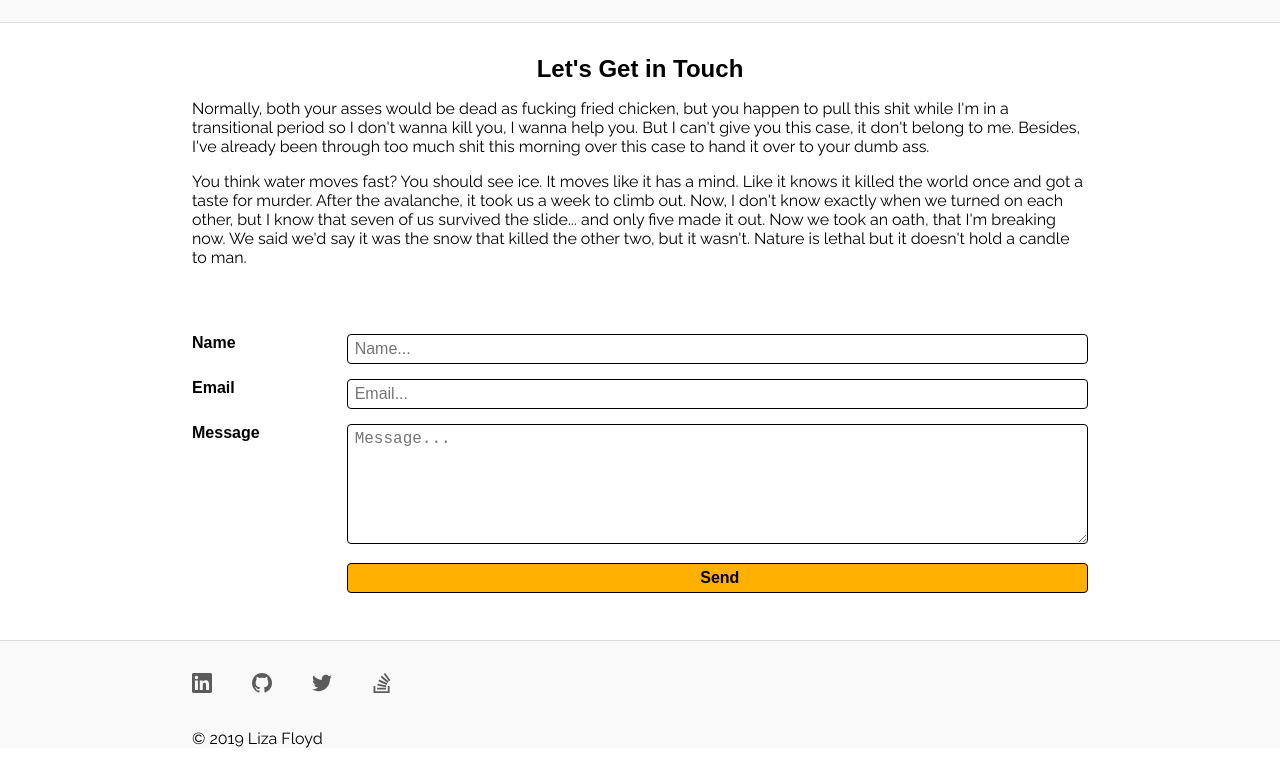
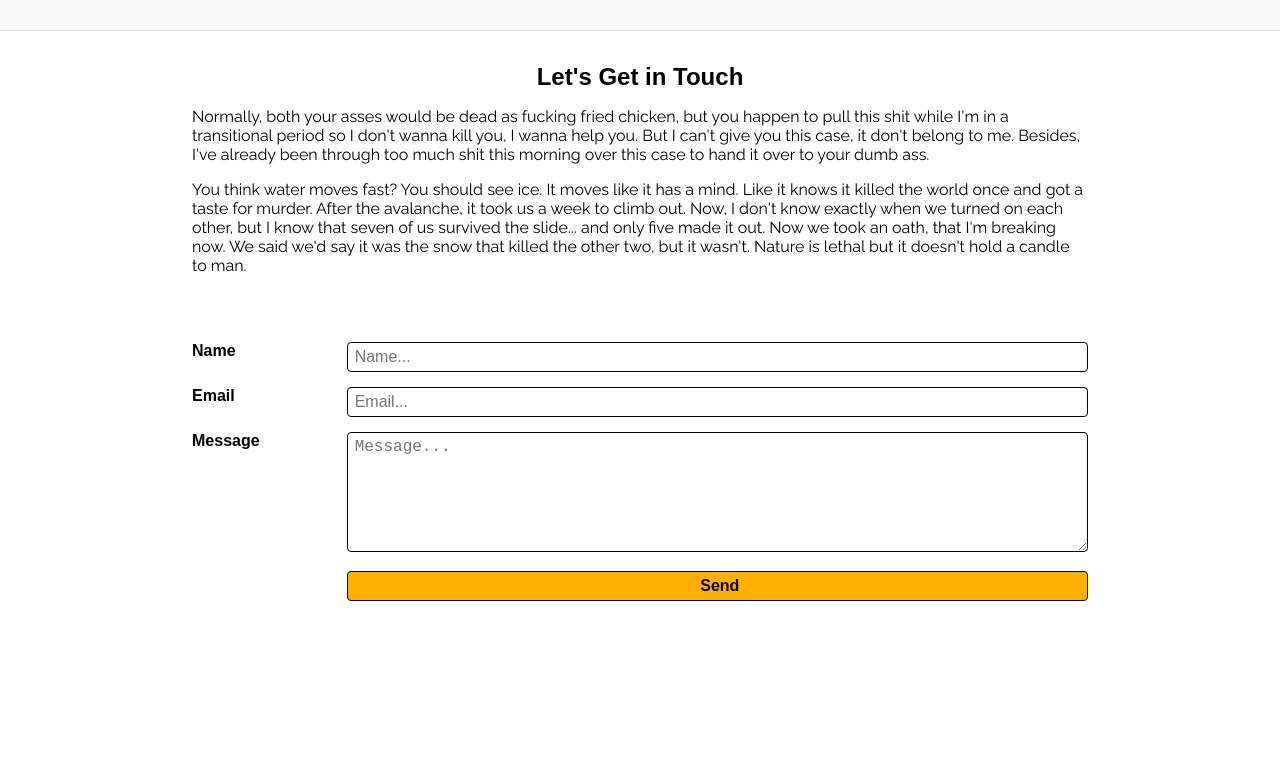
Before and after one commit to lizafloyd/portfolio_site, a React (Create React App) app: page / in a window 1280 px wide. Shown: the part 1878-2658 px from the top of the page. After the commit the page ends 2526 px from the top, so only its background shows below. Built offline with nearby package versions, Linux system fonts and the light colour scheme; a web font is replaced by a local one.

Commit message:
Revert "Footer and Header Components"
This reverts commit f3bce7ef65d317a3d8692a8b5ce729f37534defa.

```diff
--- a/src/components/App.js
+++ b/src/components/App.js
@@ -1,6 +1,4 @@
 import React, {Component, Fragment} from 'react';
-import Header from './Header';
-import Footer from './Footer';
 import WorkExperience from './WorkExperience';
 import FunFacts from './FunFacts';
 import ContactForm from './ContactForm';
@@ -20,12 +18,18 @@ class App extends Component {
   render() {
     return (
       <Fragment>
-        <Header
-          skipLink={true}
-          profileImage={profile}
-          profileAlt="Liza Floyd"
-          bannerClasses="banner"
-        />
+        <a href="#main" className="skip">
+          Skip to Main Content
+        </a>
+        <header id="top">
+          <div className="banner" />
+
+          <img
+            src={profile}
+            className="small-3 responsive-image header-image"
+            alt="Liza Floyd"
+          />
+        </header>
 
         <main role="main">
           <section className="container">
@@ -44,7 +48,7 @@ class App extends Component {
                   on Rails. If I'm not learning, I'm not happy.
                 </p>
               </div>
-              <div className="social-icons margin-horizontal full-width">
+              <div className="social-icons full-width">
                 <div className="icon-container small-6">
                   <a href={process.env.REACT_APP_LINKEDIN_ANCHOR} role="button">
                     <LinkedInIcon />
@@ -106,7 +110,6 @@ class App extends Component {
             <ContactForm />
           </section>
         </main>
-        <Footer />
       </Fragment>
     );
   }
--- a/src/components/Footer.js
+++ /dev/null
@@ -1,73 +0,0 @@
-import React from 'react';
-import PropTypes from 'prop-types';
-import LinkedInIcon from './icons/LinkedInIcon';
-import GithubIcon from './icons/GithubIcon';
-import TwitterIcon from './icons/TwitterIcon';
-import StackOverflowIcon from './icons/StackOverflowIcon';
-
-/** Renders the global footer component.
- * @param {boolean} linkedin - Toggles the LinkedIn logo on/off.
- * @param {boolean} github - Toggles the Github logo on/off.
- * @param {boolean} twitter - Toggles the Twitter logo on/off.
- * @param {boolean} stackOverflow - Toggles the Stack Overflow logo on/off.
- * @param {boolean} copyright - Toggles the copyright text on/off.
- * @returns {string} - Returns a JSX representation of the Footer.
- */
-const Footer = ({linkedIn, github, twitter, stackOverflow, copyright}) => (
-  <footer
-    id="footer"
-    className="background-gray border-gray top"
-    role="contentinfo"
-  >
-    <div className="container">
-      <div className="margin-horizontal">
-        <div className="icon-container margin-horizontal">
-          {linkedIn && (
-            <a href={process.env.REACT_APP_LINKEDIN_ANCHOR} role="button">
-              <LinkedInIcon />
-            </a>
-          )}
-          {github && (
-            <a href={process.env.REACT_APP_GITHUB_ANCHOR} role="button">
-              <GithubIcon />
-            </a>
-          )}
-          {twitter && (
-            <a href={process.env.REACT_APP_TWITTER_ANCHOR} role="button">
-              <TwitterIcon />
-            </a>
-          )}
-
-          {stackOverflow && (
-            <a href={process.env.REACT_APP_STACKOVERFLOW_ANCHOR} role="button">
-              <StackOverflowIcon />
-            </a>
-          )}
-        </div>
-        {copyright && (
-          <span className="copyright">
-            © {new Date().getFullYear()} {process.env.REACT_APP_AUTHOR_NAME}
-          </span>
-        )}
-      </div>
-    </div>
-  </footer>
-);
-
-Footer.propTypes = {
-  linkedIn: PropTypes.bool,
-  github: PropTypes.bool,
-  twitter: PropTypes.bool,
-  stackOverflow: PropTypes.bool,
-  copyright: PropTypes.bool,
-};
-
-Footer.defaultProps = {
-  linkedIn: true,
-  github: true,
-  twitter: true,
-  stackOverflow: true,
-  copyright: true,
-};
-
-export default Footer;
--- a/src/components/Header.js
+++ /dev/null
@@ -1,40 +0,0 @@
-import React, {Fragment} from 'react';
-import PropTypes from 'prop-types';
-
-/** Renders the Header component.
- * @param {boolean} skipLink - Toggles the a11y skip link on/off.
- * @param {string} bannerClasses - A string of classes to be used for the banner.
- * @param {string} profileImage - The URL of the profile image.
- * @param {string} profileAlt - A string describing the profile image.
- * @returns {string} - Returns a JSX representation of the Header.
- */
-const Header = ({skipLink, bannerClasses, profileImage, profileAlt}) => (
-  <Fragment>
-    {skipLink && (
-      <a href="#main" className="skip">
-        Skip to Main Content
-      </a>
-    )}
-    <header id="top" role="banner">
-      <div className={bannerClasses} />
-      <img
-        src={profileImage}
-        alt={profileAlt || ''}
-        className="small-3 responsive-image header-image"
-      />
-    </header>
-  </Fragment>
-);
-
-Header.propTypes = {
-  profileImage: PropTypes.string.isRequired,
-  profileAlt: PropTypes.string,
-  bannerClasses: PropTypes.string,
-  skipLink: PropTypes.bool,
-};
-
-Header.defaultProps = {
-  skipLink: true,
-};
-
-export default Header;
--- a/src/components/icons/GithubIcon.js
+++ b/src/components/icons/GithubIcon.js
@@ -2,12 +2,10 @@ import React from 'react';
 import PropTypes from 'prop-types';
 
 /** Renders an inline SVG of the Github logo.
- * @param {string} height - The height of the SVG in pixels.
- * @param {string} width - The width of the SVG in pixels.
- * @param {string} fill - The color hex code that the SVG should be.
+ * @param {object} props - The component props.
  * @returns {string} - Returns a JSX representation of the Github logo.
  */
-const GithubIcon = ({height, width, fill}) => (
+const GithubIcon = (props) => (
   <svg
     viewBox="0 0 16 16"
     xmlns="http://www.w3.org/2000/svg"
@@ -15,18 +13,18 @@ const GithubIcon = ({height, width, fill}) => (
     clipRule="evenodd"
     strokeLinejoin="round"
     strokeMiterlimit="1.414"
-    height={height}
-    width={width}
-    fill={fill}
+    height={props.height}
+    width={props.width}
+    fill={props.fill}
   >
     <path d="M8 0C3.58 0 0 3.582 0 8c0 3.535 2.292 6.533 5.47 7.59.4.075.547-.172.547-.385 0-.19-.007-.693-.01-1.36-2.226.483-2.695-1.073-2.695-1.073-.364-.924-.89-1.17-.89-1.17-.725-.496.056-.486.056-.486.803.056 1.225.824 1.225.824.714 1.223 1.873.87 2.33.665.072-.517.278-.87.507-1.07-1.777-.2-3.644-.888-3.644-3.953 0-.873.31-1.587.823-2.147-.09-.202-.36-1.015.07-2.117 0 0 .67-.215 2.2.82.64-.178 1.32-.266 2-.27.68.004 1.36.092 2 .27 1.52-1.035 2.19-.82 2.19-.82.43 1.102.16 1.915.08 2.117.51.56.82 1.274.82 2.147 0 3.073-1.87 3.75-3.65 3.947.28.24.54.73.54 1.48 0 1.07-.01 1.93-.01 2.19 0 .21.14.46.55.38C13.71 14.53 16 11.53 16 8c0-4.418-3.582-8-8-8" />
   </svg>
 );
 
 GithubIcon.propTypes = {
-  height: PropTypes.string,
-  width: PropTypes.string,
-  fill: PropTypes.string,
+  height: PropTypes.string.isRequired,
+  width: PropTypes.string.isRequired,
+  fill: PropTypes.string.isRequired,
 };
 
 GithubIcon.defaultProps = {
--- a/src/components/icons/LinkedInIcon.js
+++ b/src/components/icons/LinkedInIcon.js
@@ -2,12 +2,10 @@ import React from 'react';
 import PropTypes from 'prop-types';
 
 /** Renders an inline SVG of the LinkedIn logo.
- * @param {string} height - The height of the SVG in pixels.
- * @param {string} width - The width of the SVG in pixels.
- * @param {string} fill - The color hex code that the SVG should be.
+ * @param {object} props - The component props.
  * @returns {string} - Returns a JSX representation of the LinkedIn logo.
  */
-const LinkedInIcon = ({height, width, fill}) => (
+const LinkedInIcon = (props) => (
   <svg
     viewBox="0 0 16 16"
     xmlns="http://www.w3.org/2000/svg"
@@ -15,9 +13,9 @@ const LinkedInIcon = ({height, width, fill}) => (
     clipRule="evenodd"
     strokeLinejoin="round"
     strokeMiterlimit="1.414"
-    height={height}
-    width={width}
-    fill={fill}
+    height={props.height}
+    width={props.width}
+    fill={props.fill}
   >
     <path
       d="M13.632 13.635h-2.37V9.922c0-.886-.018-2.025-1.234-2.025-1.235 0-1.424.964-1.424 1.96v3.778h-2.37V6H8.51v1.04h.03c.318-.6 1.092-1.233 2.247-1.233 2.4 0 2.845 1.58 2.845 3.637v4.188zM3.558 4.955c-.762 0-1.376-.617-1.376-1.377 0-.758.614-1.375 1.376-1.375.76 0 1.376.617 1.376 1.375 0 .76-.617 1.377-1.376 1.377zm1.188 8.68H2.37V6h2.376v7.635zM14.816 0H1.18C.528 0 0 .516 0 1.153v13.694C0 15.484.528 16 1.18 16h13.635c.652 0 1.185-.516 1.185-1.153V1.153C16 .516 15.467 0 14.815 0z"
@@ -27,9 +25,9 @@ const LinkedInIcon = ({height, width, fill}) => (
 );
 
 LinkedInIcon.propTypes = {
-  height: PropTypes.string,
-  width: PropTypes.string,
-  fill: PropTypes.string,
+  height: PropTypes.string.isRequired,
+  width: PropTypes.string.isRequired,
+  fill: PropTypes.string.isRequired,
 };
 
 LinkedInIcon.defaultProps = {
--- a/src/components/icons/StackOverflowIcon.js
+++ b/src/components/icons/StackOverflowIcon.js
@@ -2,12 +2,10 @@ import React from 'react';
 import PropTypes from 'prop-types';
 
 /** Renders an inline SVG of the Stack Overflow logo.
- * @param {string} height - The height of the SVG in pixels.
- * @param {string} width - The width of the SVG in pixels.
- * @param {string} fill - The color hex code that the SVG should be.
+ * @param {object} props - The component props.
  * @returns {string} - Returns a JSX representation of the StackOverflow logo.
  */
-const StackOverflowIcon = ({height, width, fill}) => (
+const StackOverflowIcon = (props) => (
   <svg
     viewBox="0 0 16 16"
     xmlns="http://www.w3.org/2000/svg"
@@ -15,18 +13,18 @@ const StackOverflowIcon = ({height, width, fill}) => (
     clipRule="evenodd"
     strokeLinejoin="round"
     strokeMiterlimit="1.414"
-    height={height}
-    width={width}
-    fill={fill}
+    height={props.height}
+    width={props.width}
+    fill={props.fill}
   >
     <path d="M12.658 14.577v-4.27h1.423V16H1.23v-5.693h1.42v4.27h10.006zm-8.583-1.423h7.16V11.73h-7.16v1.424zm.173-3.235l6.987 1.46.3-1.38L4.55 8.54l-.302 1.38zm.906-3.37l6.47 3.02.602-1.3-6.47-3.02-.602 1.29zm1.81-3.19l5.478 4.57.906-1.08L7.87 2.28l-.9 1.078zM10.502 0L9.338.863l4.27 5.735 1.164-.862L10.5 0z" />
   </svg>
 );
 
 StackOverflowIcon.propTypes = {
-  height: PropTypes.string,
-  width: PropTypes.string,
-  fill: PropTypes.string,
+  height: PropTypes.string.isRequired,
+  width: PropTypes.string.isRequired,
+  fill: PropTypes.string.isRequired,
 };
 
 StackOverflowIcon.defaultProps = {
--- a/src/components/icons/TwitterIcon.js
+++ b/src/components/icons/TwitterIcon.js
@@ -2,12 +2,10 @@ import React from 'react';
 import PropTypes from 'prop-types';
 
 /** Renders an inline SVG of the Twitter logo.
- * @param {string} height - The height of the SVG in pixels.
- * @param {string} width - The width of the SVG in pixels.
- * @param {string} fill - The color hex code that the SVG should be.
+ * @param {object} props - The component props.
  * @returns {string} - Returns a JSX representation of the Twitter logo.
  */
-const TwitterIcon = ({height, width, fill}) => (
+const TwitterIcon = (props) => (
   <svg
     viewBox="0 0 16 16"
     xmlns="http://www.w3.org/2000/svg"
@@ -15,9 +13,9 @@ const TwitterIcon = ({height, width, fill}) => (
     clipRule="evenodd"
     strokeLinejoin="round"
     strokeMiterlimit="1.414"
-    height={height}
-    width={width}
-    fill={fill}
+    height={props.height}
+    width={props.width}
+    fill={props.fill}
   >
     <path
       d="M16 3.038c-.59.26-1.22.437-1.885.517.677-.407 1.198-1.05 1.443-1.816-.634.37-1.337.64-2.085.79-.598-.64-1.45-1.04-2.396-1.04-1.812 0-3.282 1.47-3.282 3.28 0 .26.03.51.085.75-2.728-.13-5.147-1.44-6.766-3.42C.83 2.58.67 3.14.67 3.75c0 1.14.58 2.143 1.46 2.732-.538-.017-1.045-.165-1.487-.41v.04c0 1.59 1.13 2.918 2.633 3.22-.276.074-.566.114-.865.114-.21 0-.41-.02-.61-.058.42 1.304 1.63 2.253 3.07 2.28-1.12.88-2.54 1.404-4.07 1.404-.26 0-.52-.015-.78-.045 1.46.93 3.18 1.474 5.04 1.474 6.04 0 9.34-5 9.34-9.33 0-.14 0-.28-.01-.42.64-.46 1.2-1.04 1.64-1.7z"
@@ -27,9 +25,9 @@ const TwitterIcon = ({height, width, fill}) => (
 );
 
 TwitterIcon.propTypes = {
-  height: PropTypes.string,
-  width: PropTypes.string,
-  fill: PropTypes.string,
+  height: PropTypes.string.isRequired,
+  width: PropTypes.string.isRequired,
+  fill: PropTypes.string.isRequired,
 };
 
 TwitterIcon.defaultProps = {
--- a/src/css/_header.scss
+++ b/src/css/_header.scss
@@ -27,6 +27,8 @@
 
 .icon-container {
   display: flex;
+  height: 5rem;
+  margin-top: 1rem;
 
   & > a {
     align-self: flex-start;
```
Also changed, not shown: 2 other files (tests, documents, lock files or other folders).
